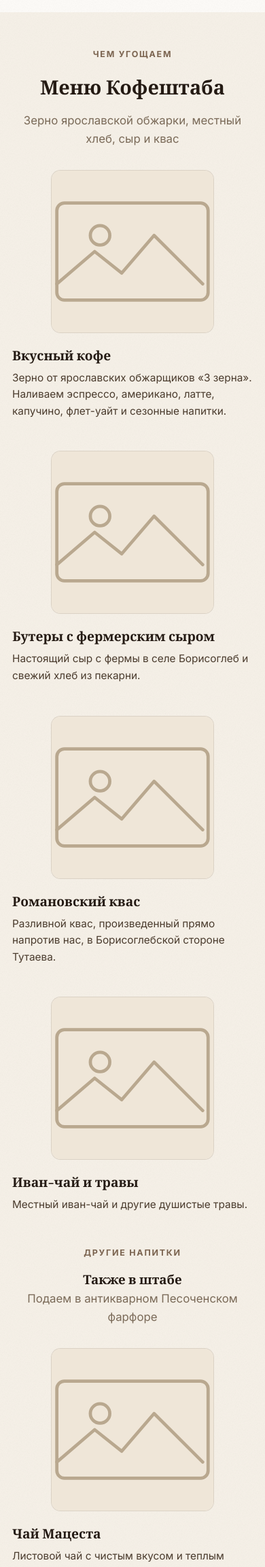
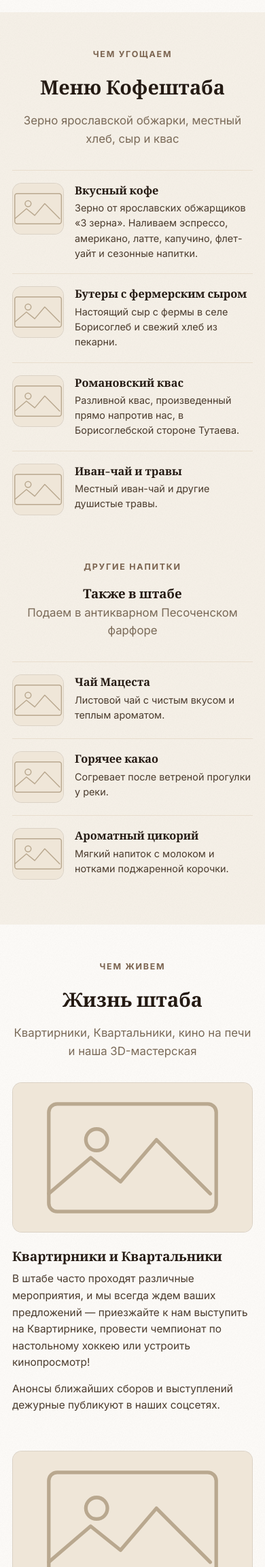
Before and after one commit to likeharvey17-art/coffeeshtob, a PHP site: page / in a window 390 px wide. Shown: the part 3395-5700 px from the top of the page at 68% size. Run offline with PHP 8.4, Linux system fonts and the light colour scheme.

Commit message:
Rebuild the menu as an adaptive priced list
Adds a price field to both menu lists and replaces the four-across photo grid
with a row layout, for the same reason: a grid of large square photos works at
four items and falls apart past that. A fixed column count leaves orphans on the
last row, and on a phone every item costs a full screen of scrolling. Prices
make it a menu proper, and a menu reads as rows — thumbnail, name and price on
one line, description beneath.

The column count now follows available width rather than item count:
repeat(auto-fill, minmax(272px, 1fr)). Measured against the 1140px container —
1 column to ~600px, 2 from ~700px, 3 from ~1000px and capped there so rows never
get narrower on huge screens. Any number of items lays itself out and nothing in
the CSS changes when items are added or removed. 272px is deliberate: at 310px a
700px tablet dropped to a single column.

Prices are left EMPTY. Inventing a café's prices would put wrong numbers in
front of customers, so the field exists and the values are yours to fill.
Optional by design — render.js hides any slot whose value is empty, so an
unpriced item shows no stray gap.

Fixes a bug the price field exposed: render.js iterated the item's keys, so a
key an item lacked left the template's value in place and the item silently
inherited another item's price. It now iterates the template's slots and clears
what the item doesn't supply.

Verified with 9 and 12 item stress data, including an item with neither price
nor description: correct column counts at 360-1920px, no horizontal scroll, no
console errors, empty slots hidden. Real content restored afterwards and
asserted clean.

Co-Authored-By: Claude Opus 5 <noreply@anthropic.com>

```diff
--- a/index.html
+++ b/index.html
@@ -234,34 +234,54 @@
         <p class="section-sub" data-cms-field="menu_sub">Зерно ярославской обжарки, местный хлеб, сыр и квас</p>
       </div>
 
-      <div class="menu-grid" data-cms-list="menu_items">
-        <article class="menu-card">
-          <div class="img-frame img-frame--square">
+      <div class="menu-list" data-cms-list="menu_items">
+        <article class="menu-item">
+          <div class="menu-thumb">
             <img data-cms-item="image" src="images/placeholder.svg" alt="Фото: эспрессо и капучино" loading="lazy" decoding="async">
           </div>
+          <div class="menu-body">
+            <div class="menu-head">
               <h3 data-cms-item="title">Вкусный кофе</h3>
+              <span class="menu-price" data-cms-item="price"></span>
+            </div>
             <p data-cms-item="text">Зерно от ярославских обжарщиков «3 зерна». Наливаем эспрессо, американо, латте, капучино, флет-уайт и сезонные напитки.</p>
+          </div>
         </article>
-        <article class="menu-card">
-          <div class="img-frame img-frame--square">
+        <article class="menu-item">
+          <div class="menu-thumb">
             <img data-cms-item="image" src="images/placeholder.svg" alt="Фото: бутерброд с фермерским сыром" loading="lazy" decoding="async">
           </div>
+          <div class="menu-body">
+            <div class="menu-head">
               <h3 data-cms-item="title">Бутеры с фермерским сыром</h3>
+              <span class="menu-price" data-cms-item="price"></span>
+            </div>
             <p data-cms-item="text">Настоящий сыр с фермы в селе Борисоглеб и свежий хлеб из пекарни.</p>
+          </div>
         </article>
-        <article class="menu-card">
-          <div class="img-frame img-frame--square">
+        <article class="menu-item">
+          <div class="menu-thumb">
             <img data-cms-item="image" src="images/placeholder.svg" alt="Фото: романовский квас" loading="lazy" decoding="async">
           </div>
+          <div class="menu-body">
+            <div class="menu-head">
               <h3 data-cms-item="title">Романовский квас</h3>
+              <span class="menu-price" data-cms-item="price"></span>
+            </div>
             <p data-cms-item="text">Разливной квас, произведенный прямо напротив нас, в Борисоглебской стороне Тутаева.</p>
+          </div>
         </article>
-        <article class="menu-card">
-          <div class="img-frame img-frame--square">
+        <article class="menu-item">
+          <div class="menu-thumb">
             <img data-cms-item="image" src="images/placeholder.svg" alt="Фото: иван-чай и травяной сбор" loading="lazy" decoding="async">
           </div>
+          <div class="menu-body">
+            <div class="menu-head">
               <h3 data-cms-item="title">Иван-чай и травы</h3>
+              <span class="menu-price" data-cms-item="price"></span>
+            </div>
             <p data-cms-item="text">Местный иван-чай и другие душистые травы.</p>
+          </div>
         </article>
       </div>
 
@@ -272,27 +292,42 @@
           <p class="section-sub" data-cms-field="drinks_sub">Подаем в антикварном Песоченском фарфоре</p>
         </div>
 
-        <div class="menu-grid menu-grid-3" data-cms-list="drinks_items">
-          <article class="menu-card">
-            <div class="img-frame img-frame--square">
+        <div class="menu-list" data-cms-list="drinks_items">
+          <article class="menu-item">
+            <div class="menu-thumb">
               <img data-cms-item="image" src="images/placeholder.svg" alt="Фото: чай Мацеста в фарфоровой чашке" loading="lazy" decoding="async">
             </div>
+            <div class="menu-body">
+              <div class="menu-head">
                 <h3 data-cms-item="title">Чай Мацеста</h3>
+                <span class="menu-price" data-cms-item="price"></span>
+              </div>
               <p data-cms-item="text">Листовой чай с чистым вкусом и теплым ароматом.</p>
+            </div>
           </article>
-          <article class="menu-card">
-            <div class="img-frame img-frame--square">
+          <article class="menu-item">
+            <div class="menu-thumb">
               <img data-cms-item="image" src="images/placeholder.svg" alt="Фото: горячее какао" loading="lazy" decoding="async">
             </div>
+            <div class="menu-body">
+              <div class="menu-head">
                 <h3 data-cms-item="title">Горячее какао</h3>
+                <span class="menu-price" data-cms-item="price"></span>
+              </div>
               <p data-cms-item="text">Согревает после ветреной прогулки у реки.</p>
+            </div>
           </article>
-          <article class="menu-card">
-            <div class="img-frame img-frame--square">
+          <article class="menu-item">
+            <div class="menu-thumb">
               <img data-cms-item="image" src="images/placeholder.svg" alt="Фото: цикорий с молоком" loading="lazy" decoding="async">
             </div>
+            <div class="menu-body">
+              <div class="menu-head">
                 <h3 data-cms-item="title">Ароматный цикорий</h3>
+                <span class="menu-price" data-cms-item="price"></span>
+              </div>
               <p data-cms-item="text">Мягкий напиток с молоком и нотками поджаренной корочки.</p>
+            </div>
           </article>
         </div>
       </div>
--- a/render.js
+++ b/render.js
@@ -97,20 +97,29 @@ document.addEventListener('DOMContentLoaded', () => {
 
     const built = items.map((item, i) => {
       const node = templates[i % templates.length].cloneNode(true);
-      Object.entries(item).forEach(([key, value]) => {
-        if (value == null) return;
-        const slot = node.querySelector(`[data-cms-item="${key}"]`);
-        if (!slot) return;
+
+      /* Iterate the template's slots, not the item's keys. A key the item
+         simply doesn't have — an unpriced item, say — must clear the slot,
+         because otherwise the value cloned from the template stays put and the
+         item silently inherits another item's price. */
+      node.querySelectorAll('[data-cms-item]').forEach((slot) => {
+        const key = slot.dataset.cmsItem;
+        const value = item[key];
+
         if (slot.tagName === 'IMG') {
-          slot.src = toRelative(value);
+          if (value) slot.src = toRelative(value);
           /* alt text belongs to the picture, not the template it was cloned
              from — a stale alt is worse than a generic one. */
-          if (item.alt) slot.alt = item.alt;
-          else if (item.title) slot.alt = String(item.title);
-        } else {
-          slot.textContent = String(value);
+          slot.alt = item.alt || (item.title ? String(item.title) : '');
+          return;
         }
+
+        const text = value == null ? '' : String(value).trim();
+        slot.textContent = text;
+        /* An empty slot must not leave its padding, gap or separator behind. */
+        slot.hidden = text === '';
       });
+
       return node;
     });
 
--- a/script.js
+++ b/script.js
@@ -308,7 +308,7 @@ document.addEventListener('DOMContentLoaded', () => {
      card grids from the CMS *after* this runs — those are brand new elements
      the observer has never seen. Without the `cms:rendered` hook below they
      would keep `.reveal`'s opacity: 0 and the sections would look empty. */
-  const REVEAL_SELECTOR = '.feature-card, .menu-card, .life-card, .info-card, .about-text';
+  const REVEAL_SELECTOR = '.feature-card, .menu-item, .life-card, .info-card, .about-text';
   const supportsObserver = 'IntersectionObserver' in window;
 
   const revealObserver = supportsObserver
--- a/style.css
+++ b/style.css
@@ -503,13 +503,13 @@ p { margin: 0; }
   column-gap: 34px;
   row-gap: 54px;
 }
-.feature-card h3, .menu-card h3, .life-card h3, .info-card h3 {
+.feature-card h3, .life-card h3, .info-card h3 {
   font-size: 1.2rem;
   line-height: 1.25;
   margin-bottom: 10px;
 }
 .info-card h3 { font-size: 1.15rem; }
-.feature-card p, .menu-card p, .life-card p, .info-card p {
+.feature-card p, .life-card p, .info-card p {
   color: var(--ink-soft);
   font-size: 0.96rem;
 }
@@ -523,13 +523,69 @@ p { margin: 0; }
   margin-bottom: 12px;
 }
 
-.menu-grid {
+/* The menu is a list, not a photo grid.
+
+   A grid of big square photos looks fine at four items and falls apart past
+   that: fixed column counts leave orphans on the last row, and on a phone every
+   item costs a full screen of scrolling. Prices make it a menu proper, and a
+   menu reads as rows.
+
+   `auto-fill` + `minmax` means the column count follows the *available width*,
+   never a hardcoded number, so any quantity of items lays itself out — one
+   column on a phone, two or three on a wide screen, with a short last row
+   looking normal rather than broken. Nothing here needs changing when items are
+   added or removed in the CMS. */
+.menu-list {
   display: grid;
-  grid-template-columns: repeat(4, 1fr);
-  column-gap: 28px;
-  row-gap: 46px;
+  grid-template-columns: repeat(auto-fill, minmax(272px, 1fr));
+  column-gap: 44px;
+  row-gap: 0;
 }
-.menu-grid-3 { grid-template-columns: repeat(3, 1fr); }
+
+.menu-item {
+  display: grid;
+  grid-template-columns: 76px 1fr;
+  gap: 16px;
+  align-items: start;
+  padding: 18px 0;
+  border-top: 1px solid var(--border);
+}
+
+.menu-thumb {
+  aspect-ratio: 1 / 1;
+  border-radius: var(--radius-md);
+  overflow: hidden;
+  background: var(--cream-alt);
+  border: 1px solid rgba(123, 100, 80, 0.22);
+}
+.menu-thumb img { width: 100%; height: 100%; object-fit: cover; display: block; }
+
+.menu-head {
+  display: flex;
+  align-items: baseline;
+  justify-content: space-between;
+  gap: 14px;
+}
+.menu-item h3 {
+  font-size: 1.02rem;
+  line-height: 1.3;
+  margin: 0;
+}
+/* Prices are optional — render.js hides the slot when an item has none, so an
+   unpriced item shows no empty gap. Tabular figures keep the column steady. */
+.menu-price {
+  font-weight: 700;
+  font-size: 0.98rem;
+  color: var(--ink);
+  white-space: nowrap;
+  font-variant-numeric: tabular-nums;
+}
+.menu-item p {
+  margin-top: 5px;
+  font-size: 0.9rem;
+  line-height: 1.55;
+  color: var(--ink-soft);
+}
 
 .subsection { margin-top: 80px; }
 
@@ -805,8 +861,6 @@ p { margin: 0; }
 @media (max-width: 960px) {
   .about-grid { grid-template-columns: 1fr; gap: 28px; }
   .feature-grid { grid-template-columns: 1fr 1fr; }
-  .menu-grid { grid-template-columns: 1fr 1fr; }
-  .menu-grid-3 { grid-template-columns: 1fr 1fr; }
   /* .info-grid is already 1fr 1fr at every width — see its base rule. */
   .footer-grid { grid-template-columns: 1fr 1fr; }
 }
@@ -872,8 +926,6 @@ p { margin: 0; }
   .section { padding: 64px 0; }
   .section-head { margin-bottom: 40px; }
   .feature-grid,
-  .menu-grid,
-  .menu-grid-3,
   .life-grid,
   .info-grid,
   .footer-grid {
```
Also changed, not shown: CLAUDE.md (+27 -3 lines), admin/config.yml (+10 -0 lines), content/home.json (+14 -7 lines). Lines whose indentation alone changed are shown as unchanged.
